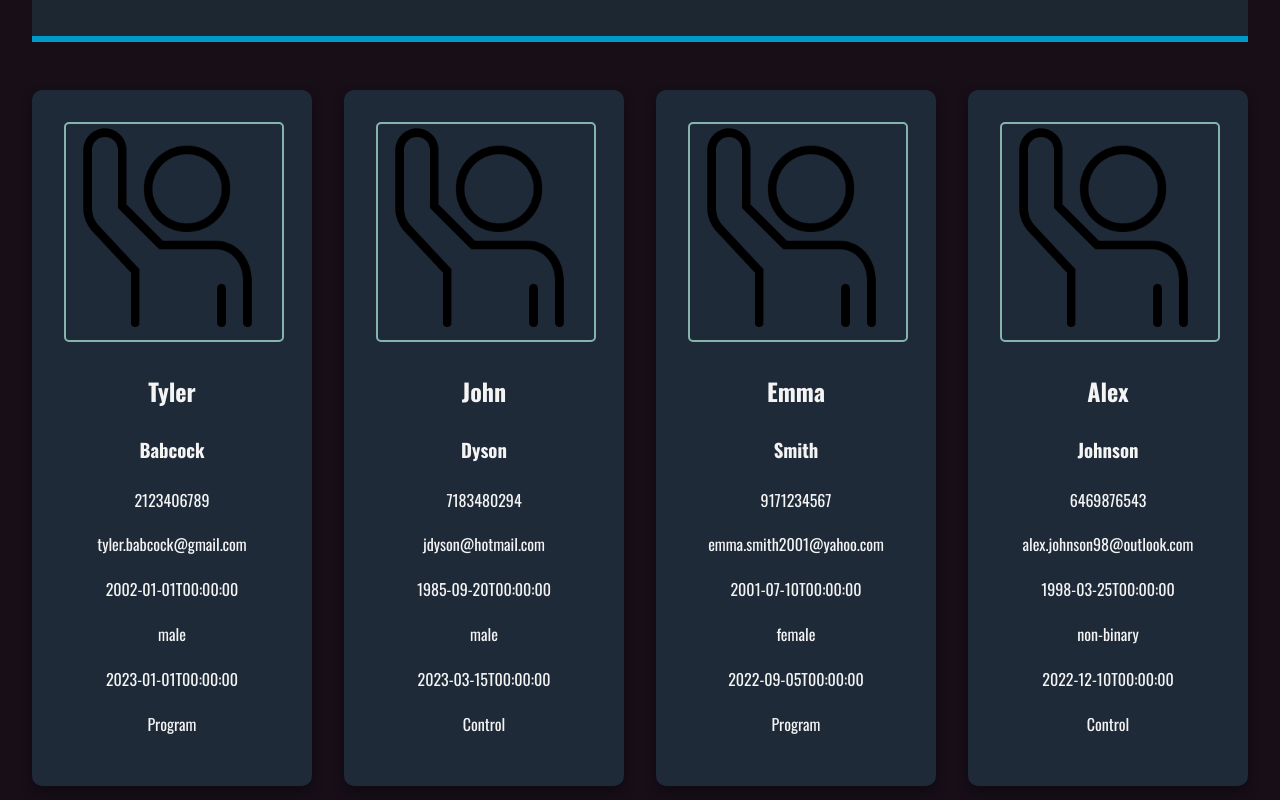
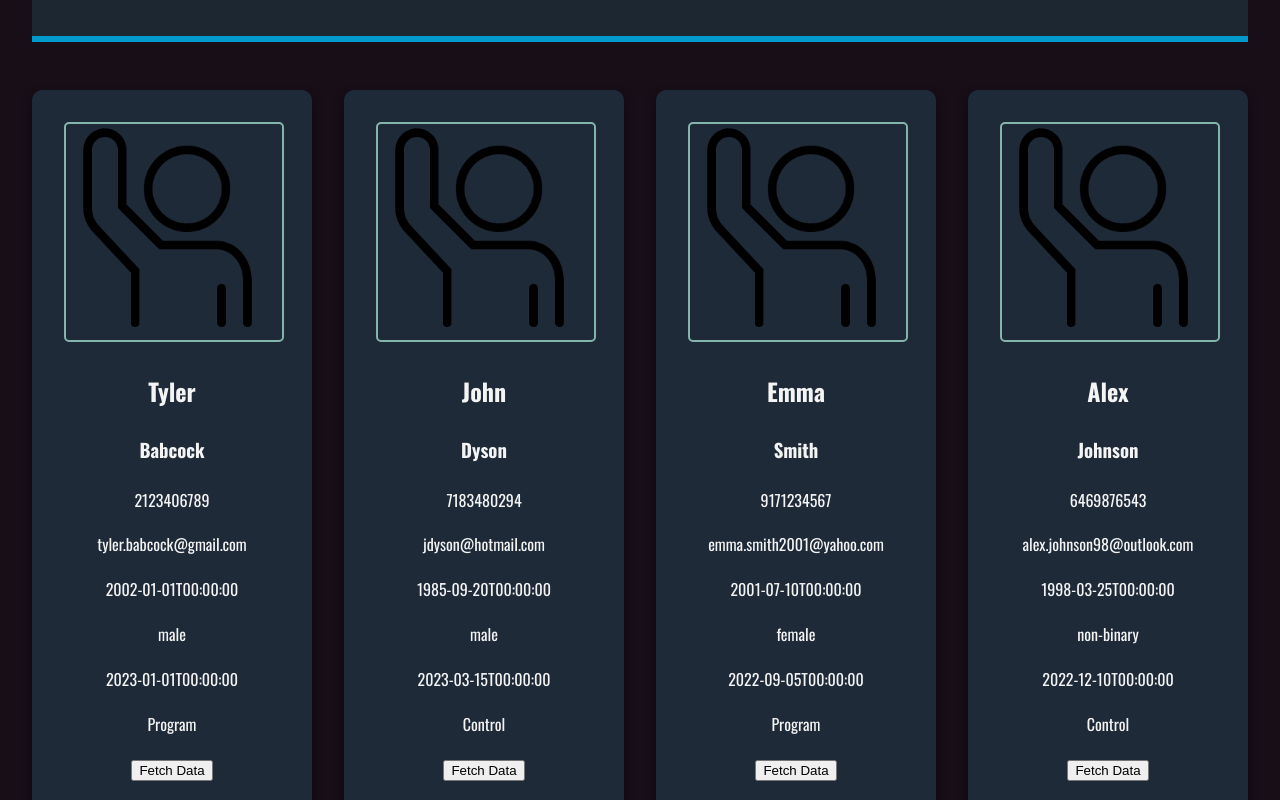
Before and after one commit to bretbarden/study-intake-system, a React (Create React App) app: page /registry in a window 1280 px wide. Shown: the part 320-1120 px from the top of the page. Built offline with nearby package versions, Linux system fonts and the light colour scheme; data requests are answered from the project's data file.

Commit message:
Basic NYC Open Data fetch fixed

```diff
--- a/db.json
+++ b/db.json
@@ -9,7 +9,8 @@
       "birthDate": "2002-01-01T00:00:00",
       "gender": "male",
       "studyEntryDate": "2023-01-01T00:00:00",
-      "researchGroup": "Program"
+      "researchGroup": "Program",
+      "inmateid": "20197307"
     },
     {
       "id": 2,
@@ -20,7 +21,8 @@
       "birthDate": "1985-09-20T00:00:00",
       "gender": "male",
       "studyEntryDate": "2023-03-15T00:00:00",
-      "researchGroup": "Control"
+      "researchGroup": "Control",
+      "inmateid": "20225006"
     },
     {
       "id": 3,
@@ -31,7 +33,8 @@
       "birthDate": "2001-07-10T00:00:00",
       "gender": "female",
       "studyEntryDate": "2022-09-05T00:00:00",
-      "researchGroup": "Program"
+      "researchGroup": "Program",
+      "inmateid": "20225006"
     },
     {
       "id": 4,
@@ -42,7 +45,8 @@
       "birthDate": "1998-03-25T00:00:00",
       "gender": "non-binary",
       "studyEntryDate": "2022-12-10T00:00:00",
-      "researchGroup": "Control"
+      "researchGroup": "Control",
+      "inmateid": "20222290"
     },
     {
       "id": 5,
@@ -53,7 +57,8 @@
       "birthDate": "2000-02-18T00:00:00",
       "gender": "female",
       "studyEntryDate": "2022-11-20T00:00:00",
-      "researchGroup": "Program"
+      "researchGroup": "Program",
+      "inmateid": "20100128"
     },
     {
       "id": 6,
@@ -64,7 +69,8 @@
       "birthDate": "2002-11-12T00:00:00",
       "gender": "male",
       "studyEntryDate": "2023-07-03T00:00:00",
-      "researchGroup": "Control"
+      "researchGroup": "Control",
+      "inmateid": "20101802"
     },
     {
       "id": 7,
@@ -75,7 +81,8 @@
       "birthDate": "2003-04-30T00:00:00",
       "gender": "non-binary",
       "studyEntryDate": "2023-05-10T00:00:00",
-      "researchGroup": "Program"
+      "researchGroup": "Program",
+      "inmateid": "10012992"
     },
     {
       "id": 8,
@@ -86,7 +93,8 @@
       "birthDate": "1998-08-05T00:00:00",
       "gender": "female",
       "studyEntryDate": "2022-09-20T00:00:00",
-      "researchGroup": "Control"
+      "researchGroup": "Control",
+      "inmateid": "7705"
     },
     {
       "id": 9,
@@ -97,7 +105,8 @@
       "birthDate": "2001-03-15T00:00:00",
       "gender": "male",
       "studyEntryDate": "2023-02-02T00:00:00",
-      "researchGroup": "Program"
+      "researchGroup": "Program",
+      "inmateid": ""
     },
     {
       "id": 10,
@@ -108,7 +117,8 @@
       "birthDate": "1999-06-25T00:00:00",
       "gender": "female",
       "studyEntryDate": "2022-12-18T00:00:00",
-      "researchGroup": "Control"
+      "researchGroup": "Control",
+      "inmateid": "127094"
     },
     {
       "id": 11,
@@ -119,7 +129,8 @@
       "birthDate": "2003-02-14T00:00:00",
       "gender": "male",
       "studyEntryDate": "2023-08-18T00:00:00",
-      "researchGroup": "Program"
+      "researchGroup": "Program",
+      "inmateid": "20046959"
     },
     {
       "id": 12,
@@ -130,7 +141,8 @@
       "birthDate": "2002-10-03T00:00:00",
       "gender": "female",
       "studyEntryDate": "2023-04-20T00:00:00",
-      "researchGroup": "Control"
+      "researchGroup": "Control",
+      "inmateid": "20222946"
     },
     {
       "id": 13,
@@ -141,7 +153,8 @@
       "birthDate": "2001-01-10T00:00:00",
       "gender": "male",
       "studyEntryDate": "2023-06-15T00:00:00",
-      "researchGroup": "Program"
+      "researchGroup": "Program",
+      "inmateid": ""
     },
     {
       "id": 14,
@@ -152,7 +165,8 @@
       "birthDate": "1999-10-18T00:00:00",
       "gender": "female",
       "studyEntryDate": "2022-11-15T00:00:00",
-      "researchGroup": "Control"
+      "researchGroup": "Control",
+      "inmateid": "20139641"
     },
     {
       "id": 15,
@@ -163,7 +177,8 @@
       "birthDate": "1998-05-25T00:00:00",
       "gender": "male",
       "studyEntryDate": "2022-12-20T00:00:00",
-      "researchGroup": "Program"
+      "researchGroup": "Program",
+      "inmateid": "20214887"
     },
     {
       "id": 16,
@@ -174,7 +189,8 @@
       "birthDate": "2002-09-12T00:00:00",
       "gender": "female",
       "studyEntryDate": "2023-07-05T00:00:00",
-      "researchGroup": "Control"
+      "researchGroup": "Control",
+      "inmateid": "20115007"
     },
     {
       "id": 17,
@@ -185,7 +201,8 @@
       "birthDate": "2003-06-20T00:00:00",
       "gender": "male",
       "studyEntryDate": "2023-08-10T00:00:00",
-      "researchGroup": "Program"
+      "researchGroup": "Program",
+      "inmateid": "20224102"
     },
     {
       "id": 18,
@@ -196,7 +213,8 @@
       "birthDate": "2000-03-18T00:00:00",
       "gender": "female",
       "studyEntryDate": "2022-10-15T00:00:00",
-      "researchGroup": "Control"
+      "researchGroup": "Control",
+      "inmateid": "20163675"
     },
     {
       "id": 19,
@@ -207,7 +225,8 @@
       "birthDate": "1999-09-05T00:00:00",
       "gender": "male",
       "studyEntryDate": "2023-03-10T00:00:00",
-      "researchGroup": "Program"
+      "researchGroup": "Program",
+      "inmateid": "20009533"
     },
     {
       "id": 20,
@@ -218,7 +237,8 @@
       "birthDate": "1998-07-20T00:00:00",
       "gender": "female",
       "studyEntryDate": "2022-12-05T00:00:00",
-      "researchGroup": "Control"
+      "researchGroup": "Control",
+      "inmateid": "20144150"
     },
     {
       "id": 21,
@@ -229,7 +249,8 @@
       "birthDate": "2003-09-12T00:00:00",
       "gender": "male",
       "studyEntryDate": "2023-07-05T00:00:00",
-      "researchGroup": "Program"
+      "researchGroup": "Program",
+      "inmateid": "154184"
     },
     {
       "id": 22,
@@ -240,7 +261,8 @@
       "birthDate": "2001-04-18T00:00:00",
       "gender": "female",
       "studyEntryDate": "2022-11-15T00:00:00",
-      "researchGroup": "Control"
+      "researchGroup": "Control",
+      "inmateid": "20176903"
     },
     {
       "id": 23,
@@ -251,7 +273,8 @@
       "birthDate": "1999-12-25T00:00:00",
       "gender": "male",
       "studyEntryDate": "2023-02-20T00:00:00",
-      "researchGroup": "Program"
+      "researchGroup": "Program",
+      "inmateid": "20222453"
     },
     {
       "id": 24,
@@ -262,7 +285,8 @@
       "birthDate": "2002-08-12T00:00:00",
       "gender": "female",
       "studyEntryDate": "2023-06-03T00:00:00",
-      "researchGroup": "Control"
+      "researchGroup": "Control",
+      "inmateid": ""
     },
     {
       "id": 25,
@@ -273,7 +297,8 @@
       "birthDate": "1998-04-05T00:00:00",
       "gender": "male",
       "studyEntryDate": "2022-09-18T00:00:00",
-      "researchGroup": "Program"
+      "researchGroup": "Program",
+      "inmateid": "20009184"
     },
     {
       "id": 26,
@@ -284,7 +309,8 @@
       "birthDate": "2000-11-15T00:00:00",
       "gender": "female",
       "studyEntryDate": "2022-10-20T00:00:00",
-      "researchGroup": "Control"
+      "researchGroup": "Control",
+      "inmateid": "75766"
     },
     {
       "id": 27,
@@ -295,7 +321,8 @@
       "birthDate": "1999-07-05T00:00:00",
       "gender": "male",
       "studyEntryDate": "2023-03-10T00:00:00",
-      "researchGroup": "Program"
+      "researchGroup": "Program",
+      "inmateid": "20082620"
     },
     {
       "id": 28,
@@ -306,7 +333,8 @@
       "birthDate": "1998-02-20T00:00:00",
       "gender": "female",
       "studyEntryDate": "2023-04-05T00:00:00",
-      "researchGroup": "Control"
+      "researchGroup": "Control",
+      "inmateid": "34632"
     },
     {
       "id": 29,
@@ -317,7 +345,8 @@
       "birthDate": "2003-10-12T00:00:00",
       "gender": "male",
       "studyEntryDate": "2022-07-15T00:00:00",
-      "researchGroup": "Program"
+      "researchGroup": "Program",
+      "inmateid": "47766"
     },
     {
       "id": 30,
@@ -328,7 +357,8 @@
       "birthDate": "2001-05-18T00:00:00",
       "gender": "female",
       "studyEntryDate": "2022-08-10T00:00:00",
-      "researchGroup": "Control"
+      "researchGroup": "Control",
+      "inmateid": "20195855"
     },
     {
       "id": 31,
@@ -339,7 +369,8 @@
       "birthDate": "1999-11-25T00:00:00",
       "gender": "male",
       "studyEntryDate": "2023-01-20T00:00:00",
-      "researchGroup": "Program"
+      "researchGroup": "Program",
+      "inmateid": "20180091"
     },
     {
       "id": 32,
@@ -350,7 +381,8 @@
       "birthDate": "2002-07-12T00:00:00",
       "gender": "female",
       "studyEntryDate": "2022-10-03T00:00:00",
-      "researchGroup": "Control"
+      "researchGroup": "Control",
+      "inmateid": "135434"
     },
     {
       "id": 33,
@@ -361,7 +393,8 @@
       "birthDate": "1998-01-05T00:00:00",
       "gender": "male",
       "studyEntryDate": "2022-12-18T00:00:00",
-      "researchGroup": "Program"
+      "researchGroup": "Program",
+      "inmateid": "20204447"
     },
     {
       "id": 34,
@@ -372,7 +405,8 @@
       "birthDate": "2000-09-15T00:00:00",
       "gender": "female",
       "studyEntryDate": "2023-02-10T00:00:00",
-      "researchGroup": "Control"
+      "researchGroup": "Control",
+      "inmateid": "132664"
     },
     {
       "id": 35,
@@ -383,7 +417,8 @@
       "birthDate": "1999-04-05T00:00:00",
       "gender": "male",
       "studyEntryDate": "2023-03-18T00:00:00",
-      "researchGroup": "Program"
+      "researchGroup": "Program",
+      "inmateid": "20081101"
     },
     {
       "id": 36,
@@ -394,7 +429,8 @@
       "birthDate": "2003-12-10T00:00:00",
       "gender": "female",
       "studyEntryDate": "2022-06-25T00:00:00",
-      "researchGroup": "Control"
+      "researchGroup": "Control",
+      "inmateid": "20209104"
     },
     {
       "id": 37,
@@ -405,7 +441,8 @@
       "birthDate": "2001-03-15T00:00:00",
       "gender": "male",
       "studyEntryDate": "2022-09-02T00:00:00",
-      "researchGroup": "Program"
+      "researchGroup": "Program",
+      "inmateid": "20099816"
     },
     {
       "id": 38,
@@ -416,7 +453,8 @@
       "birthDate": "2002-10-18T00:00:00",
       "gender": "female",
       "studyEntryDate": "2022-12-10T00:00:00",
-      "researchGroup": "Control"
+      "researchGroup": "Control",
+      "inmateid": "20135538"
     },
     {
       "id": 39,
@@ -427,7 +465,8 @@
       "birthDate": "1999-08-25T00:00:00",
       "gender": "male",
       "studyEntryDate": "2022-11-20T00:00:00",
-      "researchGroup": "Program"
+      "researchGroup": "Program",
+      "inmateid": "20217855"
     },
     {
       "id": 40,
@@ -438,7 +477,8 @@
       "birthDate": "2002-04-12T00:00:00",
       "gender": "female",
       "studyEntryDate": "2023-07-03T00:00:00",
-      "researchGroup": "Control"
+      "researchGroup": "Control",
+      "inmateid": "20221940"
     },
     {
       "id": 41,
@@ -449,7 +489,8 @@
       "birthDate": "2003-01-10T00:00:00",
       "gender": "male",
       "studyEntryDate": "2023-06-15T00:00:00",
-      "researchGroup": "Program"
+      "researchGroup": "Program",
+      "inmateid": "20224855"
     },
     {
       "id": 42,
@@ -460,7 +501,8 @@
       "birthDate": "2002-10-03T00:00:00",
       "gender": "female",
       "studyEntryDate": "2023-04-20T00:00:00",
-      "researchGroup": "Control"
+      "researchGroup": "Control",
+      "inmateid": "857"
     },
     {
       "id": 43,
@@ -471,7 +513,8 @@
       "birthDate": "2001-07-10T00:00:00",
       "gender": "male",
       "studyEntryDate": "2022-09-05T00:00:00",
-      "researchGroup": "Program"
+      "researchGroup": "Program",
+      "inmateid": "15474"
     },
     {
       "id": 44,
@@ -482,7 +525,8 @@
       "birthDate": "1999-12-25T00:00:00",
       "gender": "female",
       "studyEntryDate": "2022-11-20T00:00:00",
-      "researchGroup": "Control"
+      "researchGroup": "Control",
+      "inmateid": "20104111"
     },
     {
       "id": 45,
@@ -493,7 +537,8 @@
       "birthDate": "1998-08-12T00:00:00",
       "gender": "male",
       "studyEntryDate": "2022-12-03T00:00:00",
-      "researchGroup": "Program"
+      "researchGroup": "Program",
+      "inmateid": ""
     },
     {
       "id": 46,
@@ -515,7 +560,8 @@
       "birthDate": "2001-01-15T00:00:00",
       "gender": "male",
       "studyEntryDate": "2022-09-10T00:00:00",
-      "researchGroup": "Program"
+      "researchGroup": "Program",
+      "inmateid": "20074097"
     },
     {
       "id": 48,
@@ -526,7 +572,8 @@
       "birthDate": "2002-11-18T00:00:00",
       "gender": "female",
       "studyEntryDate": "2022-12-15T00:00:00",
-      "researchGroup": "Control"
+      "researchGroup": "Control",
+      "inmateid": "41033"
     },
     {
       "id": 49,
@@ -537,7 +584,8 @@
       "birthDate": "1999-10-25T00:00:00",
       "gender": "male",
       "studyEntryDate": "2023-01-20T00:00:00",
-      "researchGroup": "Program"
+      "researchGroup": "Program",
+      "inmateid": "113721"
     },
     {
       "id": 50,
@@ -548,7 +596,8 @@
       "birthDate": "2003-02-14T00:00:00",
       "gender": "female",
       "studyEntryDate": "2023-08-18T00:00:00",
-      "researchGroup": "Program"
+      "researchGroup": "Program",
+      "inmateid": "20225937"
     },
     {
       "firstName": "Bret",
@@ -559,7 +608,8 @@
       "gender": "male",
       "studyEntryDate": "2023-08-21T15:17:32",
       "researchGroup": "Program",
-      "id": 51
+      "id": 51,
+      "inmateid": ""
     }
   ]
 }
--- /dev/null
+++ b/src/components/ParticipantJailStatus.jsx
@@ -0,0 +1,50 @@
+// import { useNavigate } from 'react-router-dom'
+// import React, { useState } from 'react';
+
+// function ParticipantJailStatus() {
+//   const [inmateData, setInmateData] = useState(null);
+//   const [inmateId, setInmateId] = useState('');
+
+
+//   // In the fetch, use if/then logic so that it doesn't fetch if there is no inmateId
+//   const handleFetchData = async () => {
+//     if (inmateId.trim() === '') {
+//       return;
+//     }
+
+//     try {
+//       const response = await fetch(`https://data.cityofnewyork.us/resource/7479-ugqb.json?inmateid=${inmateId}&$$app_token=521Ni3NMNKgfdeYfAhkt5Uj0M`);
+//       const data = await response.json();
+//       setInmateData(data[0]); // Assuming the API returns an array with one matching inmate. If it does not, will need to modify this line.
+//     } catch (error) {
+//       console.error('Error in fetch:', error);
+//     }
+//   };
+
+
+
+
+//   return (
+//     <div>
+//       <h1>Inmate Data Fetcher</h1>
+//       <input
+//         type="text"
+//         value={inmateId}
+//         onChange={(e) => setInmateId(e.target.value)}
+//         placeholder="Enter Inmate ID"
+//       />
+//       <button onClick={handleFetchData}>Fetch Data</button>
+
+//       {inmateData && (
+//         <div>
+//           <h2>Inmate Information</h2>
+//           <pre>{JSON.stringify(inmateData, null, 2)}</pre>
+//         </div>
+//       )}
+//     </div>
+//   );
+// }
+
+
+
+// export default ParticipantJailStatus
--- /dev/null
+++ b/src/components/ParticipantJailStatusButton.jsx
@@ -0,0 +1,41 @@
+import React, { useState } from "react";
+
+
+function ParticipantJailStatusButton( { inmateData, setInmateData, currentInmateId, setCurrentInmateId, participantObj}) {
+
+
+    // In the fetch, use if/then logic so that it doesn't fetch if there is no inmateId
+    const handleFetchData = async () => {
+        console.log(participantObj.inmateid)
+        console.log(currentInmateId)
+        if (participantObj.inmateid.trim() === '') {
+        return;
+        }
+
+        try {
+        const response = await fetch(`https://data.cityofnewyork.us/resource/7479-ugqb.json?inmateid=${participantObj.inmateid}&$$app_token=521Ni3NMNKgfdeYfAhkt5Uj0M`);
+        const data = await response.json();
+        setInmateData(data[0]); // Assuming the API returns an array with one matching inmate. If it does not, will need to modify this line.
+        } catch (error) {
+        console.error('Error in fetch:', error);
+        }
+    };
+
+
+
+    return (
+        <div>
+            <button onClick={handleFetchData}>Fetch Data</button>
+            {inmateData && (
+                <div>
+                <h2>Inmate Information</h2>
+                <pre>{JSON.stringify(inmateData, null, 2)}</pre>
+                </div>
+            )}
+        </div>
+    );
+}
+
+
+
+export default ParticipantJailStatusButton
--- a/src/components/ParticipantListCard.jsx
+++ b/src/components/ParticipantListCard.jsx
@@ -1,9 +1,16 @@
 import { useNavigate } from 'react-router-dom'
+import {useState} from 'react'
 import placeholder from '../assets/participant-placeholder.png'
+import ParticipantJailStatus  from './ParticipantJailStatus'
+import ParticipantJailStatusButton  from './ParticipantJailStatusButton'
 
 function ParticipantListCard({ participantObj }) {
 
   const navigate = useNavigate()
+
+  // Set states for the cards of who is selected
+  const [inmateData, setInmateData] = useState(null);
+  const [currentInmateId, setCurrentInmateId] = useState('');
 
 
 
@@ -19,6 +26,7 @@ function ParticipantListCard({ participantObj }) {
       <p> { participantObj.gender } </p>
       <p> { participantObj.studyEntryDate } </p>
       <p> { participantObj.researchGroup } </p>
+      <ParticipantJailStatusButton participantObj={participantObj} inmateData={inmateData} setInmateData={setInmateData} currentInmateId={currentInmateId} setCurrentInmateID={setCurrentInmateId}/>
     </div>
   )
 
--- a/src/loaders.js
+++ b/src/loaders.js
@@ -5,24 +5,8 @@ export async function getParticipantsLoader() {
 }
 
 
-
-
 export async function singleParticipantLoader ( {params} ) {
     const response = await fetch(`http://localhost:5000/participants/${params.id}`)
     const participantObj = await response.json()
     return { participantObj }
 }
-
-
-export async function getCasesLoader () {
-    const response = await fetch('http://localhost:5000/cases')
-    const cases = await response.json()
-    return { cases }
-}
-
-
-export async function singleCaseLoader ( {params} ) {
-    const response = await fetch(`http://localhost:5000/cases/${params.id}`)
-    const caseObj = await response.json()
-    return { caseObj }
-}
```
Also changed, not shown: src/App.css (+9 -0 lines), src/components/EnrollmentTrends.jsx (+1 -9 lines), src/components/SearchBar.jsx (added, +37 -0 lines), src/components/StudyGraphs.jsx (+2 -11 lines).
